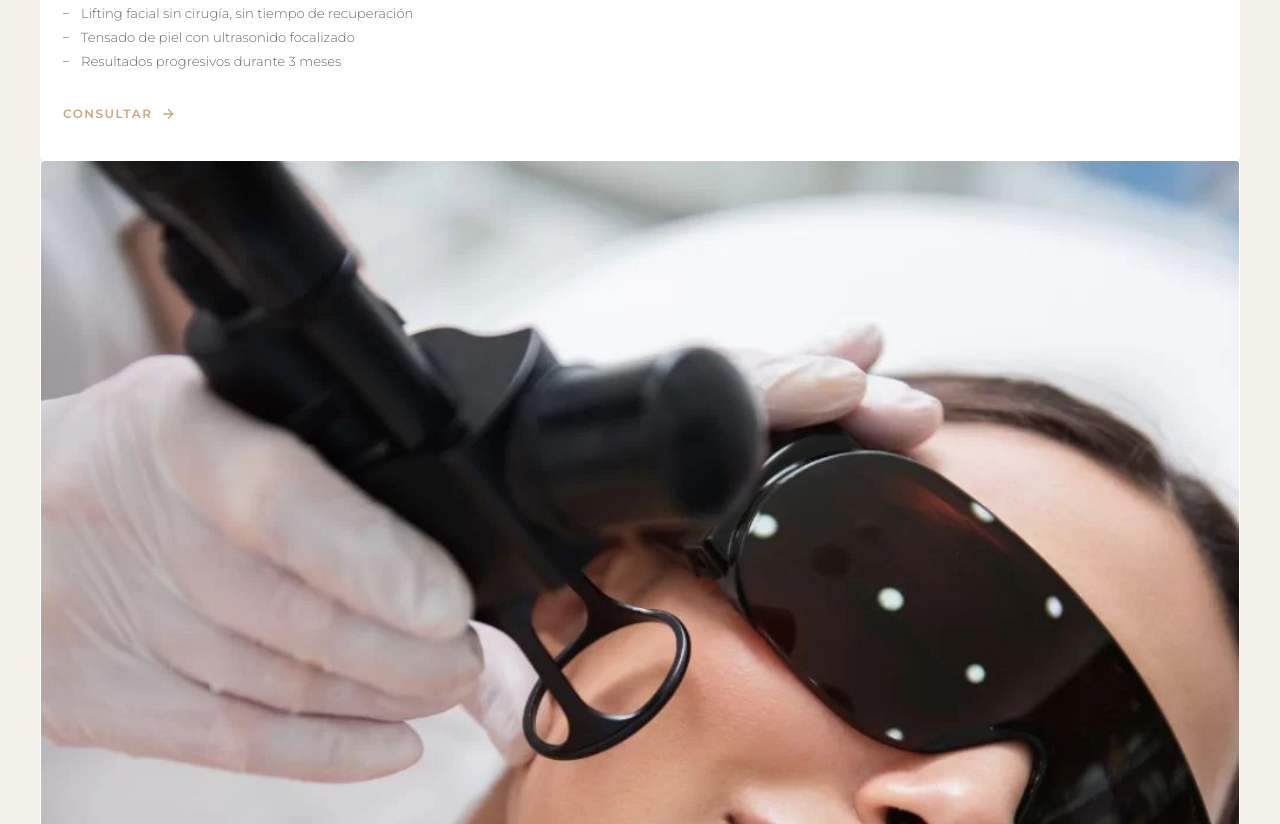
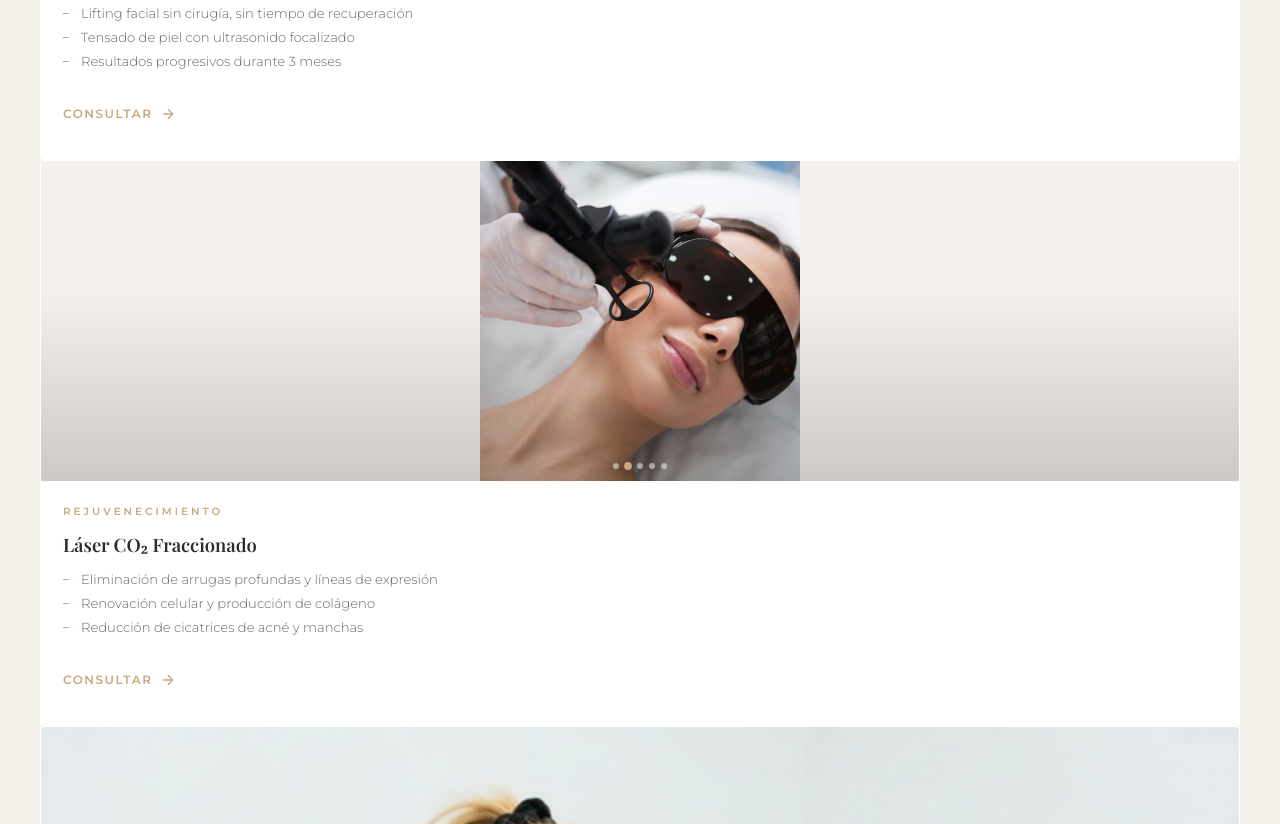
Before and after one commit to agrowd/dranoeliasandoval, a plain HTML site: page index.html in a window 1280 px wide. Shown: the part 2896-3720 px from the top of the page. Drawn offline with nearby package versions, Linux system fonts and the light colour scheme; a web font is replaced by a local one.

Commit message:
fix: carousel slides now uniform 320px with object-fit:contain, no more empty space gaps

```diff
--- a/styles.css
+++ b/styles.css
@@ -705,25 +705,30 @@ ul {
 .card-carousel {
     position: relative;
     width: 100%;
-    height: 100%;
+    height: 320px;
     overflow: hidden;
+    background: #f5f0eb;
 }
 
 .card-carousel-track {
     display: flex;
-    height: 100%;
+    height: 320px;
     transition: transform 0.4s cubic-bezier(0.4, 0, 0.2, 1);
 }
 
 .card-carousel-slide {
     min-width: 100%;
-    height: 100%;
+    height: 320px;
+    display: flex;
+    align-items: center;
+    justify-content: center;
+    background: #f5f0eb;
 }
 
 .card-carousel-slide img {
     width: 100%;
-    height: auto;
-    display: block;
+    height: 100%;
+    object-fit: contain;
 }
 
 .card-carousel-btn {
```
Also changed, not shown: assets/images/blefaroplastia.jpg, assets/images/endolaser-diodo-5.jpeg, assets/images/exeresis-lunares-antes-despues.jpeg, assets/images/exeresis-lunares-real.jpg, assets/images/exeresis-original.jpg, chat-con-dra/blefaroplastia.jpeg (added), chat-con-dra/captura6.jpeg (deleted), 1 other file.
